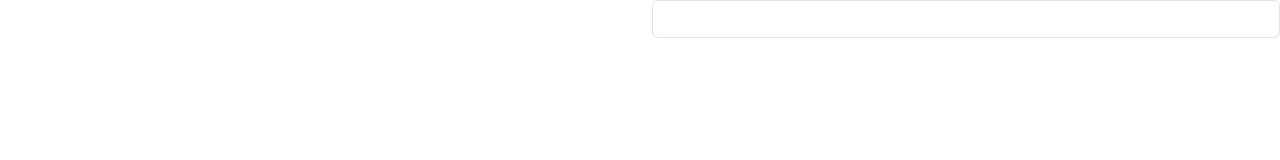
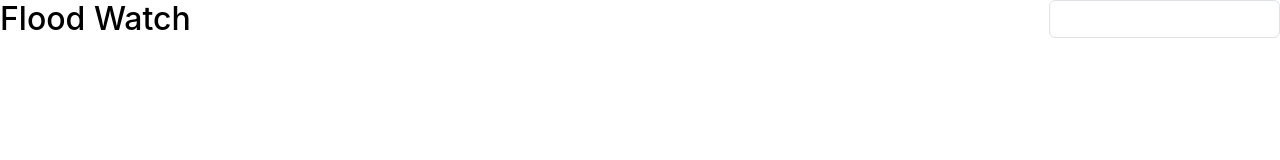
Before and after one commit to mattgwin29/HenHacks2023-Flood-Monitor, a React (Create React App) app: page / in a window 1280 px wide. Shown: the top 160 px of the page. Built offline with nearby package versions, Linux system fonts and the light colour scheme.

Commit message:
Its beautiful

```diff
--- a/src/App.css
+++ b/src/App.css
@@ -63,8 +63,13 @@
     overflow: hidden;
 }
 
-.navBar {
-    grid-column: span 2;
+.pageTitle {
+    height: 100%;
+    color: black;
+}
+
+.zipBox {
+    height: 100%;
 }
 
 .mainContent {
--- a/src/App.tsx
+++ b/src/App.tsx
@@ -12,7 +12,10 @@
     return (
         <div className="App">
             <div className="grid">
-                <div className="navBar">
+                <div className="pageTitle">
+                    <h2>Flood Watch</h2>
+                </div>
+                <div className="zipBox">
                     <LandingPage defaultZip="19717"></LandingPage>
                 </div>
                 <div className="mainContent">
```
